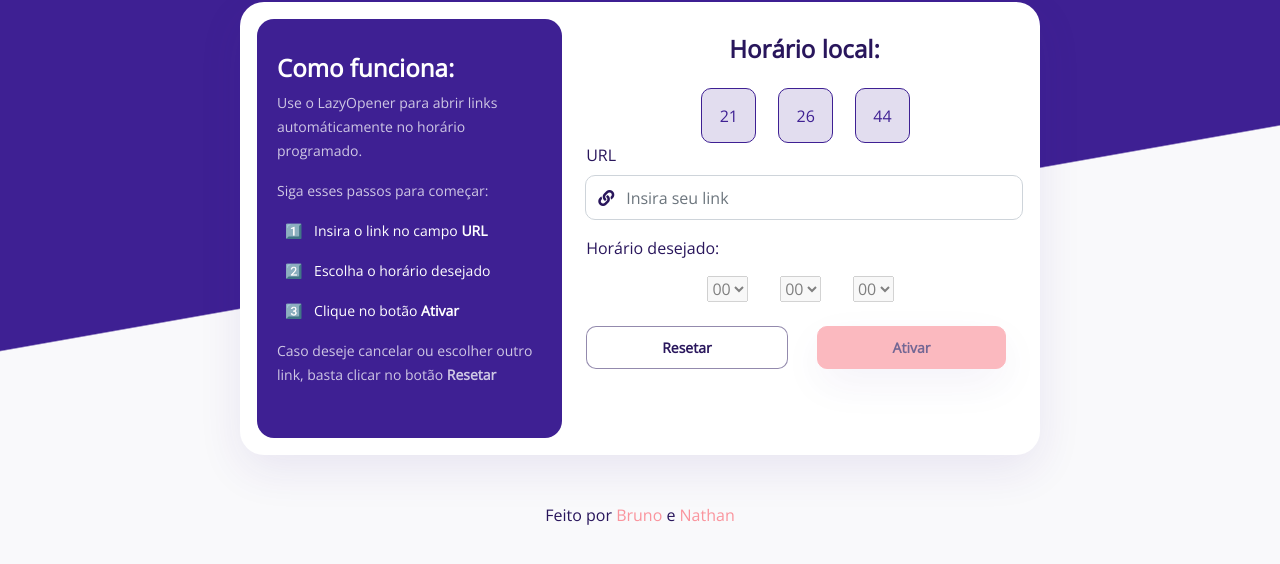
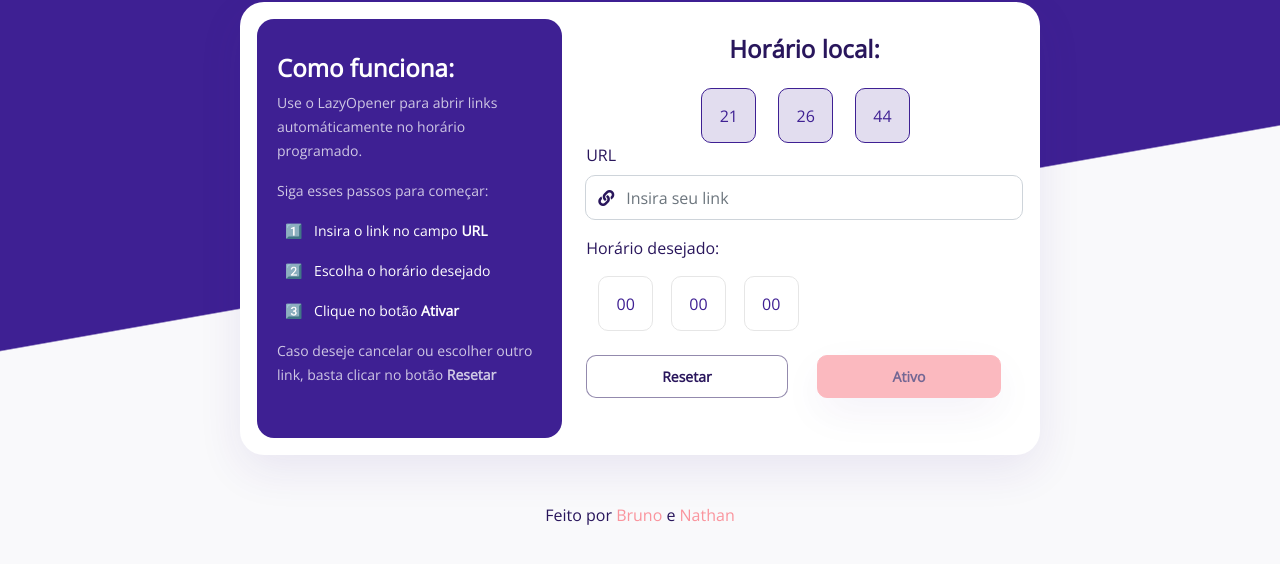
Before and after one commit to nathanmeira/lazyopener, a plain HTML site: page index.html in a window 1280 px wide. Both pictures are taken after a click on the button "Ativar". Shown: the part 162-726 px from the top of the page. Drawn offline with nearby package versions, Linux system fonts and the light colour scheme.

Commit message:
- Small layout adjusts

```diff
--- a/css/style.css
+++ b/css/style.css
@@ -99,6 +99,28 @@ input.form-control:focus{
   padding: 15px;
 }
 
+select{
+  background: #FFFFFF;
+  border: 1px solid #E6E6E6;
+  box-sizing: border-box;
+  border-radius: 10px;
+  color: #3F2093;
+  text-align: center;
+  width: 55px;
+  height: 55px;
+}
+
+select {
+  -webkit-appearance: none;
+  -moz-appearance: none;
+  appearance: none;
+}
+
+select:focus{
+  border-color: #3F2093;
+}
+
+
 #tset, #treset {
   padding: 10px 75px;
   /*min-width: 210px;*/
--- a/index.html
+++ b/index.html
@@ -68,15 +68,15 @@
                   </div>
                 </form>
                 <p>Horário desejado:</p>
-                <div id="tpick" class="row justify-content-md-center pb-4">
+                <div id="tpick" class="row justify-content-md-start pb-4">
                   <div class="col-md-2">
-                    <div id="tpick-h" class="picker"></div>
+                    <div id="tpick-h" class="custom-select"></div>
                   </div>
-                  <div class="col-md-2">
-                    <div id="tpick-m" class="picker"></div>
+                  <div class="col-md-2" class="custom-select">
+                    <div id="tpick-m"></div>
                   </div>
-                  <div class="col-md-2">
-                    <div id="tpick-s" class="picker"></div>
+                  <div class="col-md-2" class="custom-select">
+                    <div id="tpick-s"></div>
                   </div>
                 </div>
 
@@ -84,7 +84,7 @@
                   <button id="treset" type="reset" class="btn btn-secondary"><b>Resetar</b></button>
                 </div>
                 <div class="col-md-6">
-                  <button id="tset" type="submit" class="btn btn-primary" onclick="getInputValue()"><b>Ativar</b></button>
+                  <button id="tset" type="submit" class="btn btn-primary"><b>Ativar</b></button>
                 </div>
               </div>
 
@@ -103,11 +103,3 @@
 
   </body>
 </html>
-
-<script>
-  function getInputValue(){
-    let url = document.getElementById("url")
-    url.classList.add("check");
-
-  }
-</script>
--- a/js/script.js
+++ b/js/script.js
@@ -69,6 +69,7 @@ let ac = {
     ac.ths.disabled = true;
     ac.tset.disabled = true;
     ac.treset.disabled = false;
+    document.getElementById("tset").innerHTML = "<b>Ativo</b>";
   },
 
   reset : function () {
@@ -77,11 +78,11 @@ let ac = {
     ac.thm.disabled = false;
     ac.ths.disabled = false;
     ac.tset.disabled = false;
+    document.getElementById("tset").innerHTML = "<b>Ativar</b>";
     ac.treset.disabled = true;
-    let url = document.getElementById("url");
-    url.classList.remove("check");
-    url.value("");
     document.getElementById("url").value = "";
+    document.getElementById("url").innerHTML = "";
+
   }
 };
 
```
